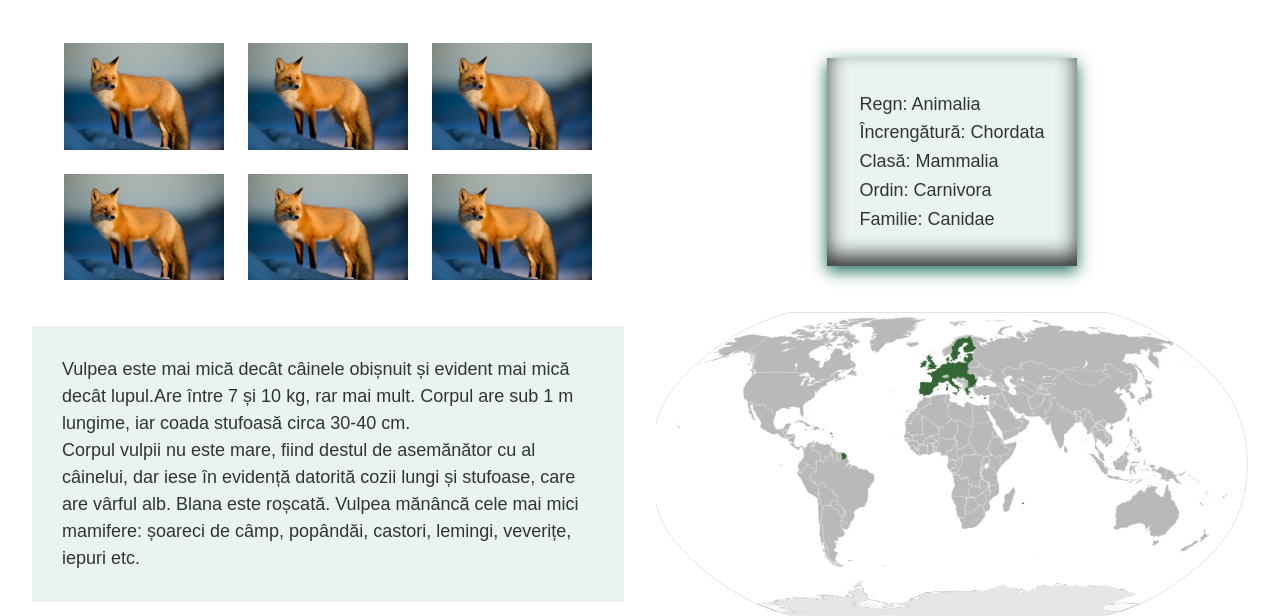
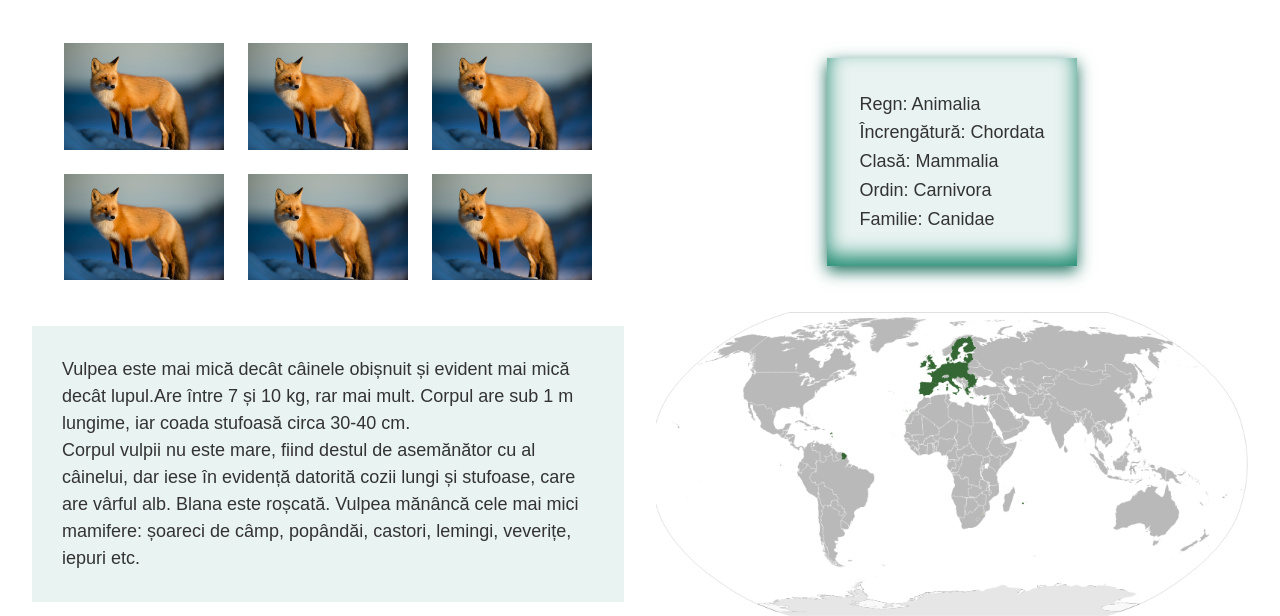
Before and after one commit to MateiTiplea/Proiect-TW, a plain HTML site: page animal-description.html in a window 1280 px wide. In both pictures the pointer is over the element 952 px from the left and 356 px from the top of the page. Shown: the part 195-811 px from the top of the page. Drawn offline with Linux system fonts and the light colour scheme.

Commit message:
Update animal-description.css

```diff
--- a/css/animal-description.css
+++ b/css/animal-description.css
@@ -159,13 +159,13 @@ h1 {
 }
 .first-part:hover {
   -webkit-box-shadow: var(--shades-color) 0px 5px 15px,
-    inset var(--dark-grey-color) 0px -10px 20px;
+    inset var(--primary-color) 0px -10px 20px;
   -moz-box-shadow: var(--shades-color)  0px 5px 15px,
-    inset var(--dark-grey-color) 0px -10px 20px;
+    inset var(--primary-color) 0px -10px 20px;
   -o-box-shadow: var(--shades-color) 0px 5px 15px,
-    inset var(--dark-grey-color) 0px -10px 20px;
+    inset var(--primary-color) 0px -10px 20px;
   box-shadow: var(--shades-color)  0px 5px 15px,
-    inset var(--dark-grey-color) 0px -10px 20px;
+    inset var(--primary-color) 0px -10px 20px;
 }
 .photo-container {
   display: flex;
@@ -193,15 +193,15 @@ h1 {
   background: var( --tints-color);
   transition: all 0.3s;
 }
-.first-part:hover {
+.txt-part:hover {
   -webkit-box-shadow: var(--shades-color) 0px 5px 15px,
-    inset var(--dark-grey-color) 0px -10px 20px;
+    inset var(--primary-color) 0px -10px 20px;
   -moz-box-shadow: var(--shades-color)  0px 5px 15px,
-    inset var(--dark-grey-color) 0px -10px 20px;
+    inset var(--primary-color) 0px -10px 20px;
   -o-box-shadow: var(--shades-color) 0px 5px 15px,
-    inset var(--dark-grey-color) 0px -10px 20px;
+    inset var(--primary-color) 0px -10px 20px;
   box-shadow: var(--shades-color)  0px 5px 15px,
-    inset var(--dark-grey-color) 0px -10px 20px;
+    inset var(--primary-color) 0px -10px 20px;
 }
   .map-photo{
     text-align: center;
@@ -213,7 +213,7 @@ h1 {
 
   }
   .map-photo:hover{
-    transform: scale(1.2);
+    transform: scale(1.1);
 
   }
 
```
